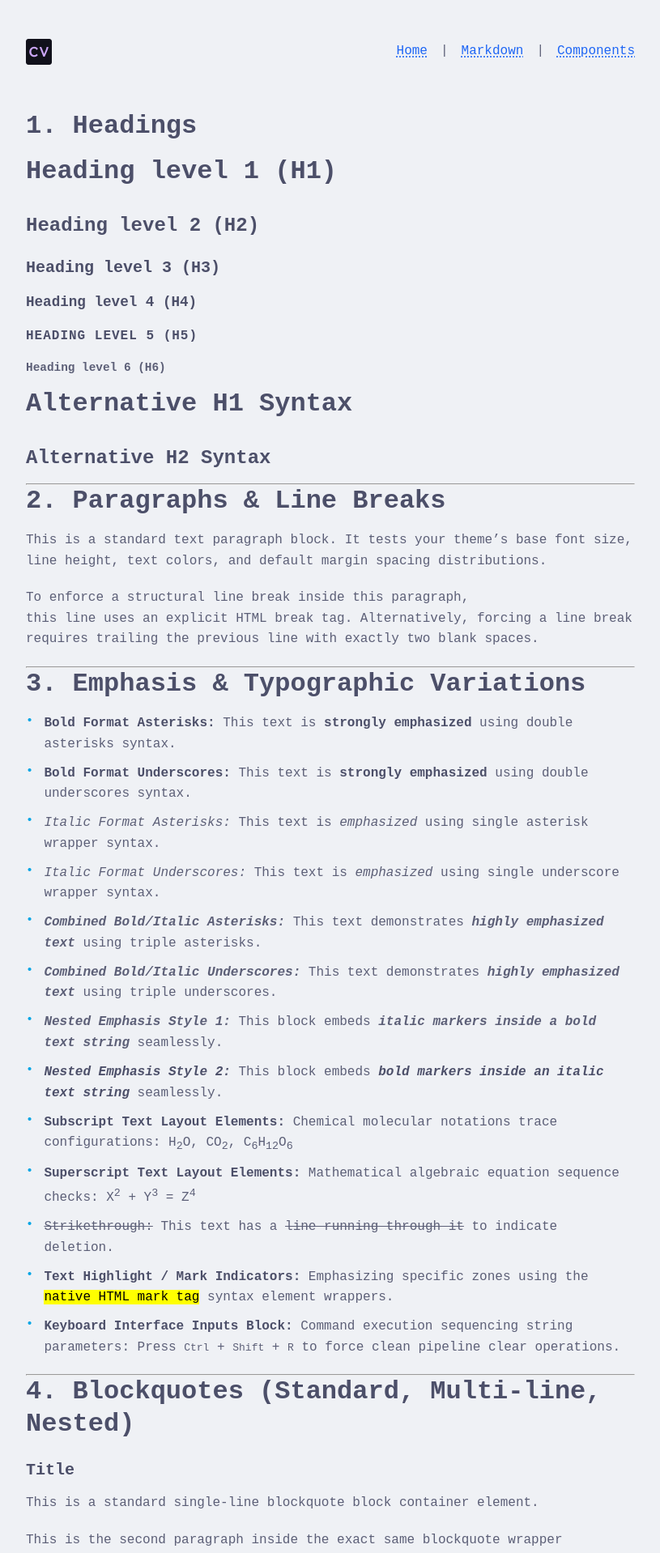
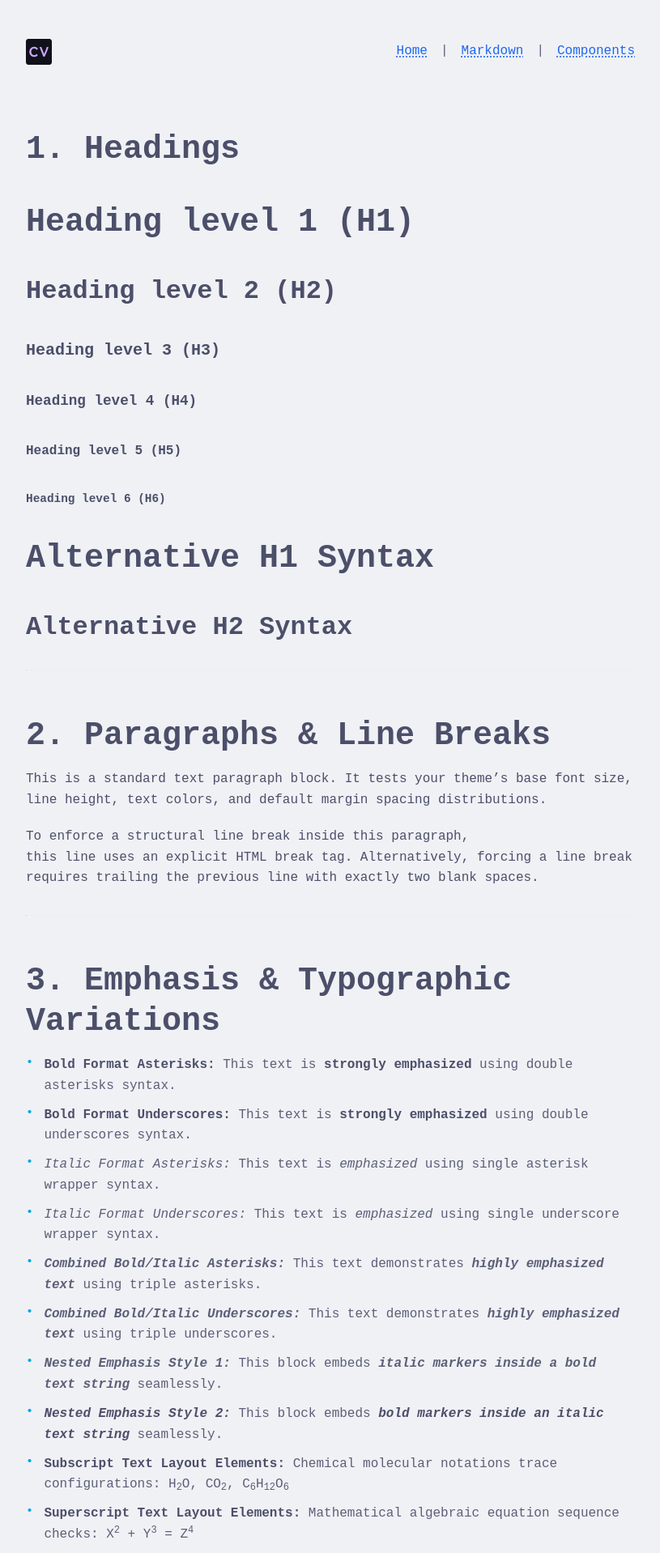
Before and after one commit to venkateshcv1809/venkateshcv1809.github.io, a Jekyll site: the page built from _pages/markdown.md, in a window 1280 px wide. Shown: the top 1918 px of the page at 81% size, without its empty margins (232-1047 px from the left). Built offline with Jekyll 4.4.1, drawn with Linux system fonts in a browser that asks for light colours; some web fonts are replaced.

Commit message:
feat: Update basic typography styles

```diff
--- a/assets/css/_sass/core/_typography.scss
+++ b/assets/css/_sass/core/_typography.scss
@@ -1,3 +1,96 @@
+// --- Typography ---
+h1,
+h2,
+h3,
+h4,
+h5,
+h6 {
+    color: var(--text-primary);
+    font-weight: 700;
+    line-height: 1.25;
+    margin-bottom: 1rem;
+    padding-top: 1.5rem;
+}
+
+$heading-styles: (
+    h1: (font-size: 2.5rem),
+    h2: (font-size: 2rem),
+    h3: (font-size: 1.25rem),
+    h4: (font-size: 1.1rem),
+    h5: (font-size: 1rem),
+    h6: (font-size: 0.9rem)
+);
+
+@each $heading, $styles in $heading-styles {
+    #{$heading} {
+        font-size: map-get($styles, font-size);
+    }
+}
+
+p {
+    color: var(--text-primary);
+    margin-bottom: 1.25rem;
+}
+
+strong {
+    color: var(--text-primary);
+    font-weight: 700;
+}
+
+em {
+    color: var(--text-secondary);
+    font-style: italic;
+}
+
+sub, sup {
+  font-size: var(--fs-xs);
+  line-height: 0;
+  position: relative;
+  vertical-align: baseline;
+}
+
+sub {
+  bottom: -0.25em;
+}
+
+sup {
+  top: -0.5em;
+}
+
+del,
+s {
+  text-decoration: line-through;
+}
+
+mark {
+  background-color: color-mix(in srgb, var(--color-warning) 20%, transparent);
+  color: var(--color-warning);
+  padding: 0.125em 0.25em;
+  border-radius: var(--radius-sm);
+}
+
+kbd {
+  font-family: var(--font-mono);
+  font-size: var(--fs-2xs);
+  font-weight: bold;
+  color: var(--text-primary);
+  background-color: var(--background-tertiary);
+
+  // Creates the realistic 3D keycap bezel using the design system tokens
+  border: 1px solid var(--border-strong);
+  border-bottom: 3px solid var(--border-strong);
+  border-radius: var(--radius-sm);
+
+  padding: var(--space-1) var(--space-2);
+  margin: 0 var(--space-1);
+  white-space: nowrap;
+}
+
+hr {
+  border-top: var(--border-default);
+  margin: 2rem 0;
+}
+
 // --- Anchors & Interactive Elements ---
 a {
     color: var(--text-link);
@@ -15,75 +108,6 @@ a:focus-visible {
 a:focus-visible {
     outline: 1px dashed var(--color-info);
     outline-offset: 4px;
-}
-
-strong {
-    color: var(--text-primary);
-    font-weight: 700;
-}
-
-em {
-    color: var(--text-secondary);
-    font-style: italic;
-}
-
-// --- Typography ---
-h1,
-h2,
-h3,
-h4,
-h5,
-h6 {
-    font-weight: bold;
-    color: var(--text-primary);
-    line-height: 1.25;
-    margin-bottom: 1rem;
-}
-
-h1 {
-    font-size: 2rem;
-}
-
-h2 {
-    font-size: 1.5rem;
-    margin-top: 2rem;
-}
-
-h3 {
-    font-size: 1.25rem;
-    margin-top: 1.5rem;
-}
-
-h4 {
-    font-size: 1.1rem;
-    margin-top: 1.25rem;
-}
-
-h5 {
-    font-size: 1rem;
-    margin-top: 1.25rem;
-    text-transform: uppercase;
-    letter-spacing: 1px;
-}
-
-h6 {
-    font-size: 0.9rem;
-    margin-top: 1.25rem;
-    color: var(--text-secondary);
-}
-
-p {
-    margin-bottom: 1.25rem;
-    color: var(--text-secondary);
-}
-
-strong {
-    color: var(--text-primary);
-    font-weight: bold;
-}
-
-em {
-    font-style: italic;
 }
 
 // --- Lists ---
```
